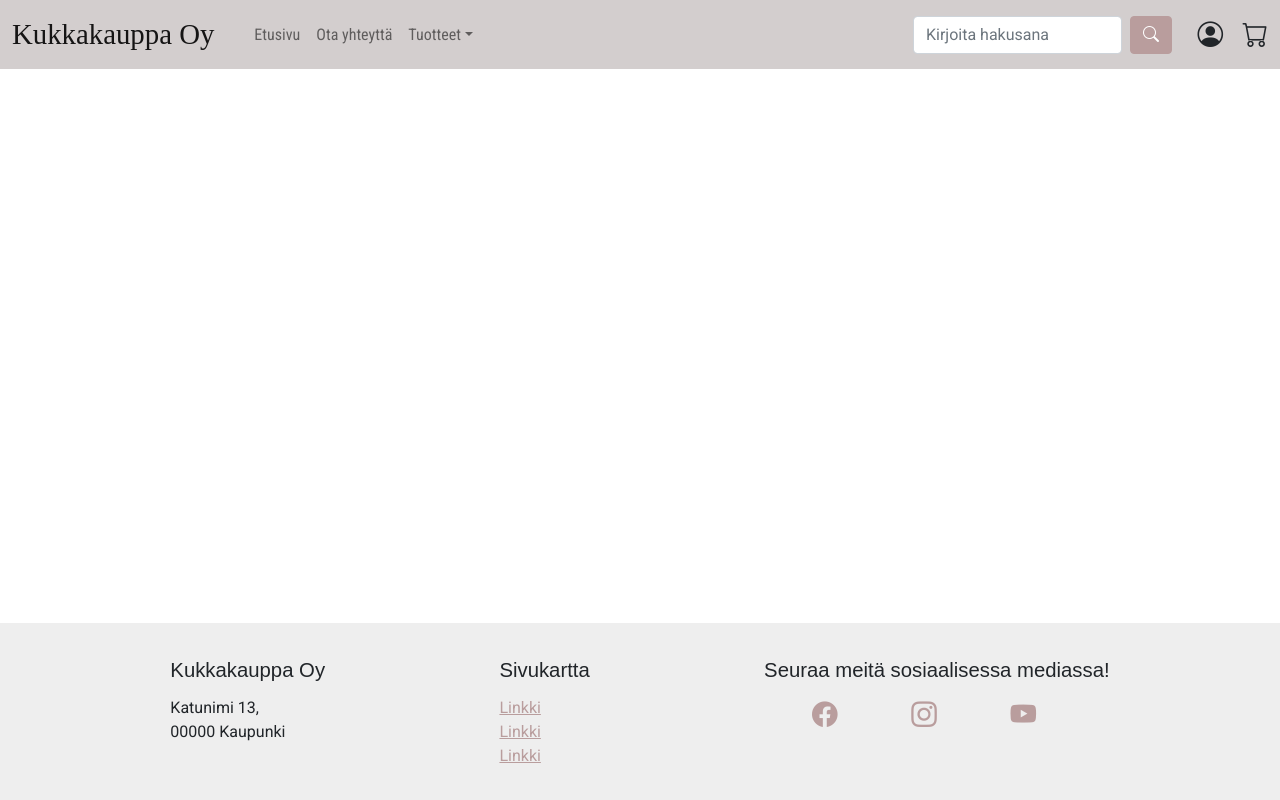
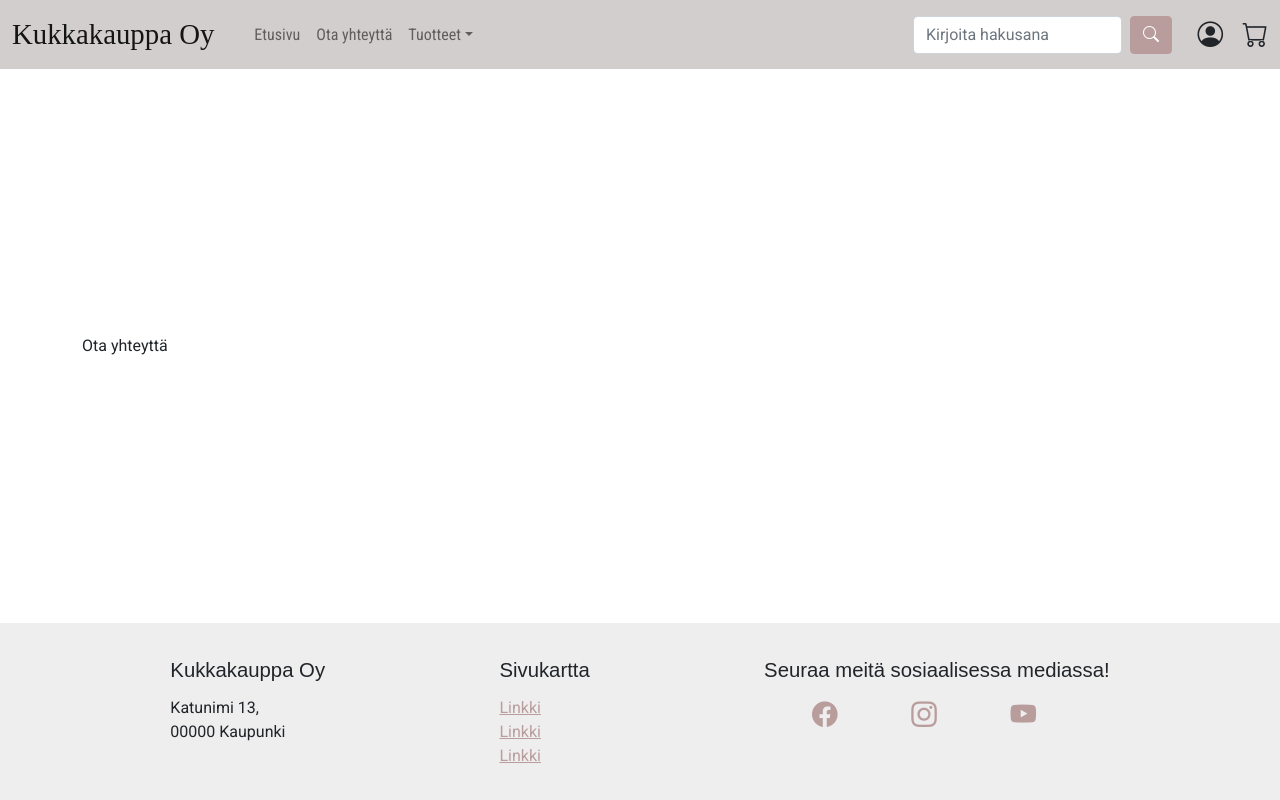
Before and after one commit to ToniJukkola/Verkkopalveluprojekti_R5, a React (Create React App) app: page /ota-yhteytta in a window 1280 px wide. Built offline with nearby package versions, Linux system fonts and the light colour scheme; a web font is replaced by a local one.

Commit message:
Routing aloitettu

```diff
--- a/src/App.js
+++ b/src/App.js
@@ -8,10 +8,10 @@ import './App.css';
 
 import Footer from './comp/Footer';
 import Header from './comp/Header';
+
 import About from "./comp/pages/About";
-
 import Home from './comp/pages/Home';
-
+import Contact from './comp/pages/Contact';
 
 function App() {
   return (
@@ -21,7 +21,8 @@ function App() {
 
         <Routes>
           <Route path="/" element={<Home />} />
-          <Route path="/about" element={<About />} />
+          <Route path="/tietoa" element={<About />} />
+          <Route path="/ota-yhteytta" element={<Contact />} />
         </Routes>
 
         <Footer />
--- a/src/comp/Header.js
+++ b/src/comp/Header.js
@@ -18,7 +18,7 @@ export default function Header() {
                                 <Link className="nav-link" aria-current="page" to="/">Etusivu</Link>
                             </li>
                             <li className="nav-item">
-                                <Link className="nav-link" to="/">Ota yhteyttä</Link>
+                                <Link className="nav-link" to="/ota-yhteytta">Ota yhteyttä</Link>
                             </li>
                             <li className="nav-item dropdown">
                                 <Link className="nav-link dropdown-toggle" to="/" id="navbarDropdown" role="button"
--- /dev/null
+++ b/src/comp/pages/Contact.js
@@ -0,0 +1,11 @@
+import React from "react";
+
+export default function Contact() {
+    return (
+        <div>
+           <main class="container">
+                Ota yhteyttä
+            </main>
+        </div>
+    );
+}
--- a/src/comp/pages/Home.js
+++ b/src/comp/pages/Home.js
@@ -4,7 +4,7 @@ export default function Home() {
     return (
         <div>
            <main class="container">
-                TÄHÄN CONTENTTIA KAUHIASTI
+                Etusivu
             </main>
         </div>
     );
```
